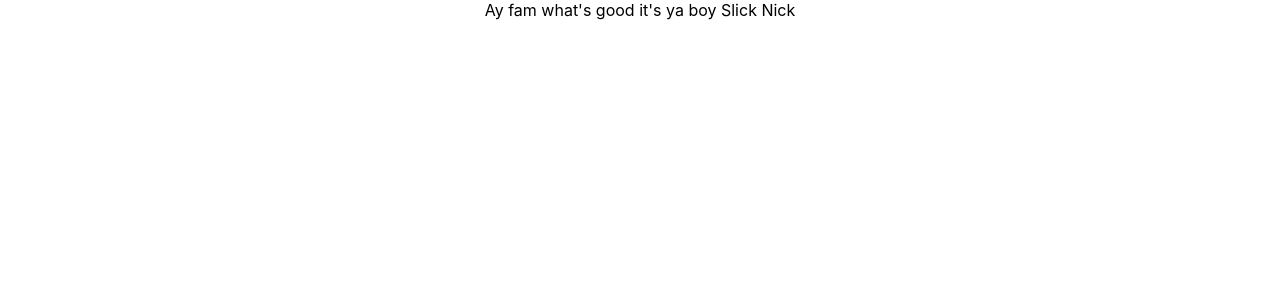
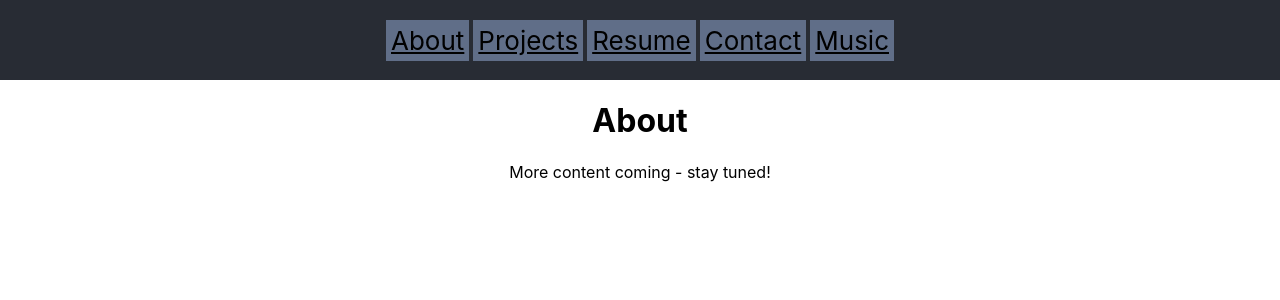
Before and after one commit to nholden212/portfolio, a React (Create React App) app: page /about in a window 1280 px wide. Shown: the top 300 px of the page. Built offline with nearby package versions, Linux system fonts and the light colour scheme.

Commit message:
Navigation functional

```diff
--- a/src/App.css
+++ b/src/App.css
@@ -4,7 +4,7 @@
 
 .App-header {
   background-color: #282c34;
-  min-height: 100vh;
+  min-height: 10vh;
   display: flex;
   flex-direction: column;
   align-items: center;
@@ -12,3 +12,14 @@
   font-size: calc(10px + 2vmin);
   color: white;
 }
+
+.Nav-link {
+  background-color: #606e88;
+  color: #000000;
+  padding: 5px;
+  margin: 2px;
+}
+
+.Nav-link:hover {
+  background-color: #a6b9db;
+}
--- a/src/App.js
+++ b/src/App.js
@@ -1,11 +1,33 @@
 import React, { Component } from 'react';
+import { Route, Link } from 'react-router-dom';
 import './App.css';
+
+import AboutPage from './components/AboutPage';
+import ProjectsPage from './components/ProjectsPage';
+import ResumePage from './components/ResumePage';
+import ContactPage from './components/ContactPage';
+import MusicPage from './components/MusicPage';
 
 class App extends Component {
   render() {
     return (
       <div className="App">
-        Ay fam what's good it's ya boy Slick Nick
+        <header className="App-header">
+          <nav className="Navbar-main">
+            <Link className="Nav-link" to="/about">About</Link>
+            <Link className="Nav-link" to="/projects">Projects</Link>
+            <Link className="Nav-link" to="/resume">Resume</Link>
+            <Link className="Nav-link" to="/contact">Contact</Link>
+            <Link className="Nav-link" to="/music">Music</Link>
+          </nav>
+        </header>
+        <main className="main">
+          <Route path="/about" component={AboutPage} />
+          <Route path="/projects" component={ProjectsPage} />
+          <Route path="/resume" component={ResumePage} />
+          <Route path="/contact" component={ContactPage} />
+          <Route path="/music" component={MusicPage} />
+        </main>
       </div>
     );
   }
--- /dev/null
+++ b/src/components/AboutPage.js
@@ -0,0 +1,14 @@
+import React, { Component } from 'react';
+
+class AboutPage extends Component {
+  render() {
+    return (
+      <div className="AboutPage">
+        <h1>About</h1>
+        <p>More content coming - stay tuned!</p>
+      </div>
+    );
+  }
+}
+
+export default AboutPage;
--- /dev/null
+++ b/src/components/ContactPage.js
@@ -0,0 +1,14 @@
+import React, { Component } from 'react';
+
+class ContactPage extends Component {
+  render() {
+    return (
+      <div className="AboutPage">
+        <h1>Contact</h1>
+        <p>More content coming - stay tuned!</p>
+      </div>
+    );
+  }
+}
+
+export default ContactPage;
--- /dev/null
+++ b/src/components/MusicPage.js
@@ -0,0 +1,14 @@
+import React, { Component } from 'react';
+
+class MusicPage extends Component {
+  render() {
+    return (
+      <div className="AboutPage">
+        <h1>Music</h1>
+        <p>More content coming - stay tuned!</p>
+      </div>
+    );
+  }
+}
+
+export default MusicPage;
--- /dev/null
+++ b/src/components/ProjectsPage.js
@@ -0,0 +1,14 @@
+import React, { Component } from 'react';
+
+class ProjectsPage extends Component {
+  render() {
+    return (
+      <div className="AboutPage">
+        <h1>Projects</h1>
+        <p>More content coming - stay tuned!</p>
+      </div>
+    );
+  }
+}
+
+export default ProjectsPage;
--- /dev/null
+++ b/src/components/ResumePage.js
@@ -0,0 +1,14 @@
+import React, { Component } from 'react';
+
+class ResumePage extends Component {
+  render() {
+    return (
+      <div className="AboutPage">
+        <h1>Resume</h1>
+        <p>More content coming - stay tuned!</p>
+      </div>
+    );
+  }
+}
+
+export default ResumePage;
```
Also changed, not shown: src/logo.svg (deleted).
